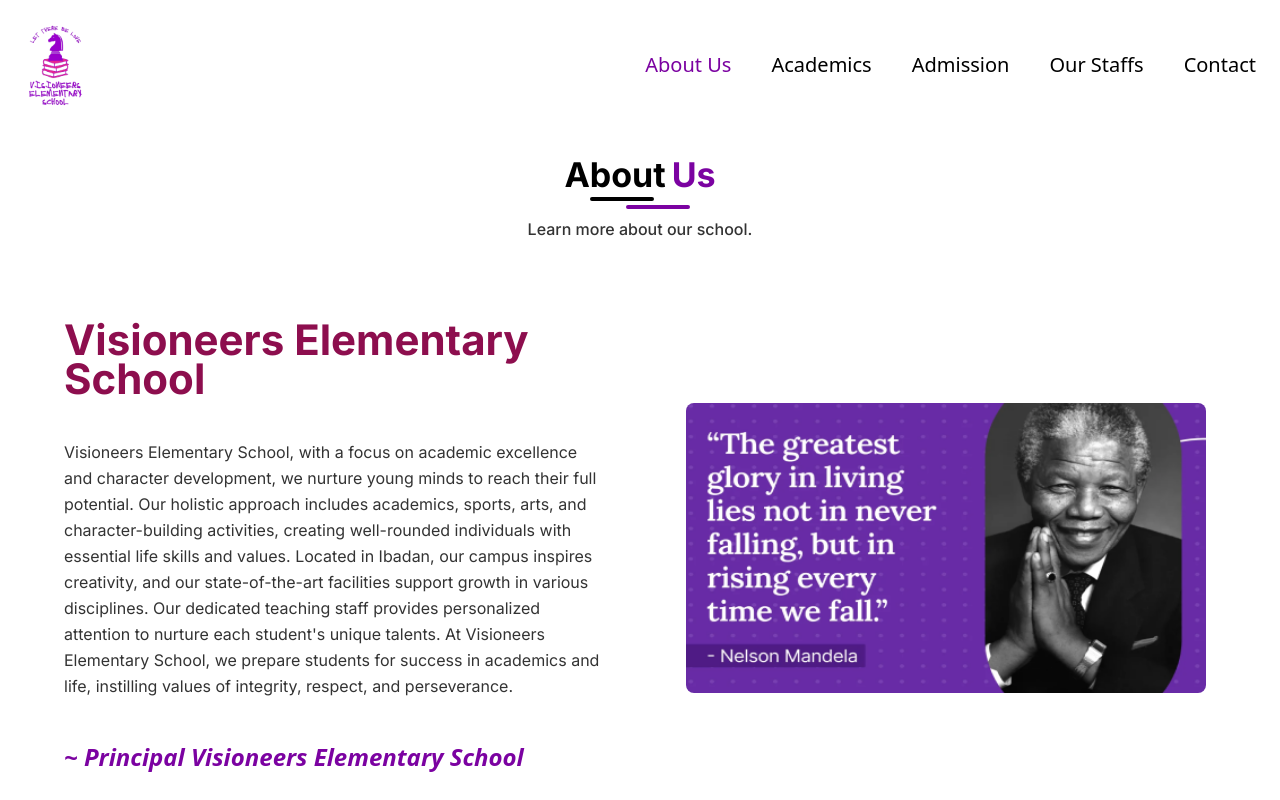
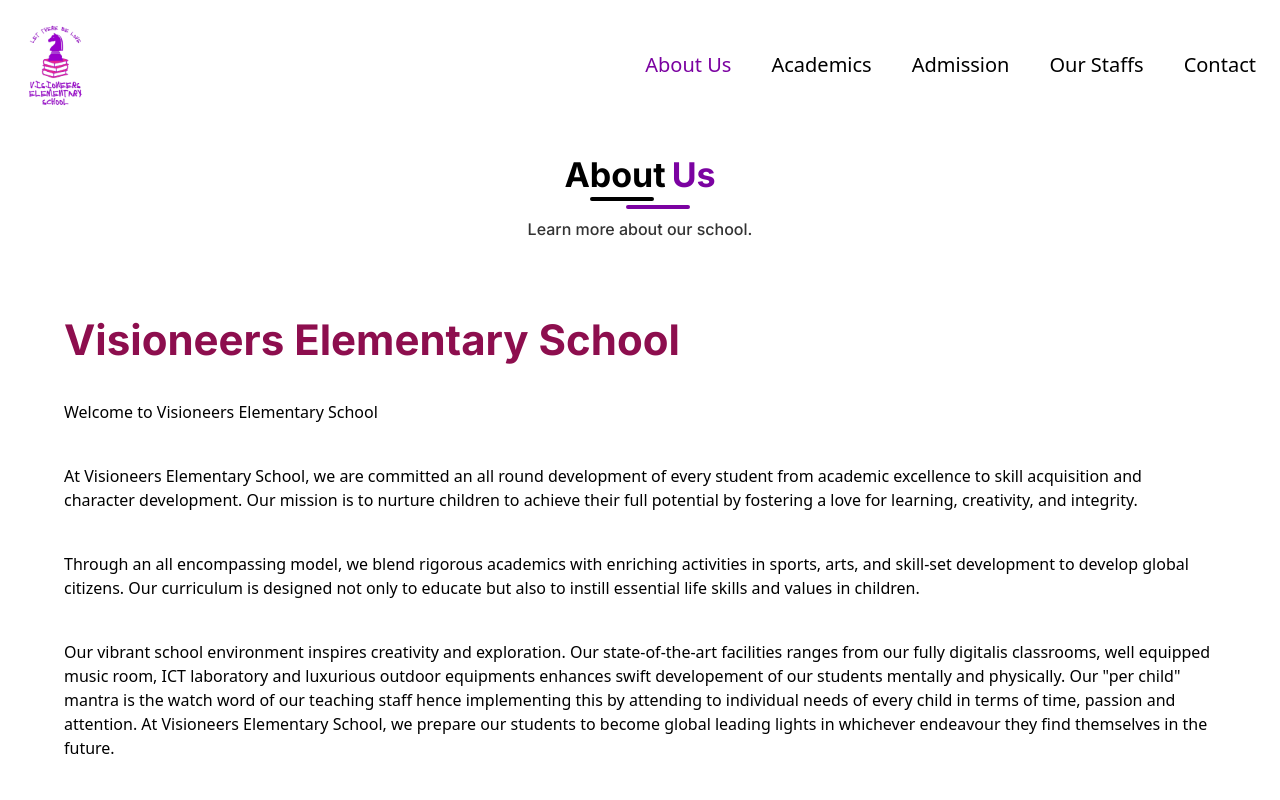
Before and after one commit to Mcdemzy/visioneers-elementary-school, a React (Vite) app: page /about-us in a window 1280 px wide. Shown: the top 800 px of the page. Built offline with nearby package versions, Linux system fonts and the light colour scheme; the HTML template or start-up script is replaced by a standard one.

Commit message:
updated text in about us

```diff
--- a/src/Pages/AboutUs/AboutUs.tsx
+++ b/src/Pages/AboutUs/AboutUs.tsx
@@ -22,11 +22,39 @@ export default function AboutUs() {
           Learn more about our school.
         </p>
         <div className="flex flex-col gap-y-10 lg:flex-row justify-start items-center gap-x-[72px] m-auto w-[90%] mt-10 md:mt-20">
-          <div className="space-y-[40px] w-full lg:w-[50%]">
+          {/* <div className="space-y-[40px] w-full lg:w-[50%]"> */}
+          <div className="space-y-[40px] w-full">
             <h2 className="text-[32px] leading-10 md:text-[42px] md:leading-[38.73px] font-Inter font-bold text-[#8D0E4E]">
               Visioneers Elementary School
             </h2>
-            <p className="text-sm md:text-[16px] text-[#333333] font-Inter leading-[26px]">
+            <p>Welcome to Visioneers Elementary School</p>
+            <p className="mt-6">
+              At Visioneers Elementary School, we are committed an all round
+              development of every student from academic excellence to skill
+              acquisition and character development. Our mission is to nurture
+              children to achieve their full potential by fostering a love for
+              learning, creativity, and integrity.
+            </p>
+            <p className="mt-6">
+              Through an all encompassing model, we blend rigorous academics
+              with enriching activities in sports, arts, and skill-set
+              development to develop global citizens. Our curriculum is designed
+              not only to educate but also to instill essential life skills and
+              values in children.
+            </p>
+            <p className="mt-6">
+              Our vibrant school environment inspires creativity and
+              exploration. Our state-of-the-art facilities ranges from our fully
+              digitalis classrooms, well equipped music room, ICT laboratory and
+              luxurious outdoor equipments enhances swift developement of our
+              students mentally and physically. Our "per child" mantra is the
+              watch word of our teaching staff hence implementing this by
+              attending to individual needs of every child in terms of time,
+              passion and attention. At Visioneers Elementary School, we prepare
+              our students to become global leading lights in whichever
+              endeavour they find themselves in the future.
+            </p>
+            {/* <p className="text-sm md:text-[16px] text-[#333333] font-Inter leading-[26px]">
               Visioneers Elementary School, with a focus on academic excellence
               and character development, we nurture young minds to reach their
               full potential. Our holistic approach includes academics, sports,
@@ -38,18 +66,18 @@ export default function AboutUs() {
               student's unique talents. At Visioneers Elementary School, we
               prepare students for success in academics and life, instilling
               values of integrity, respect, and perseverance.
-            </p>
+            </p> */}
             <p className="text-primary text-[20px] md:text-[24px] italic font-bold">
-              ~ Principal Visioneers Elementary School
+              ~ Proprietress, Visioneers Elementary School
             </p>
           </div>
-          <div className="flex justify-center items-center w-full lg:w-[50%]">
+          {/* <div className="flex justify-center items-center w-full lg:w-[50%]">
             <img
               className="w-full lg:w-[520.93px] h-[290px] rounded-lg"
               src="/images/directors-message.png"
               alt="about"
             />
-          </div>
+          </div> */}
         </div>
       </main>
       {/*  vision statement */}
```
